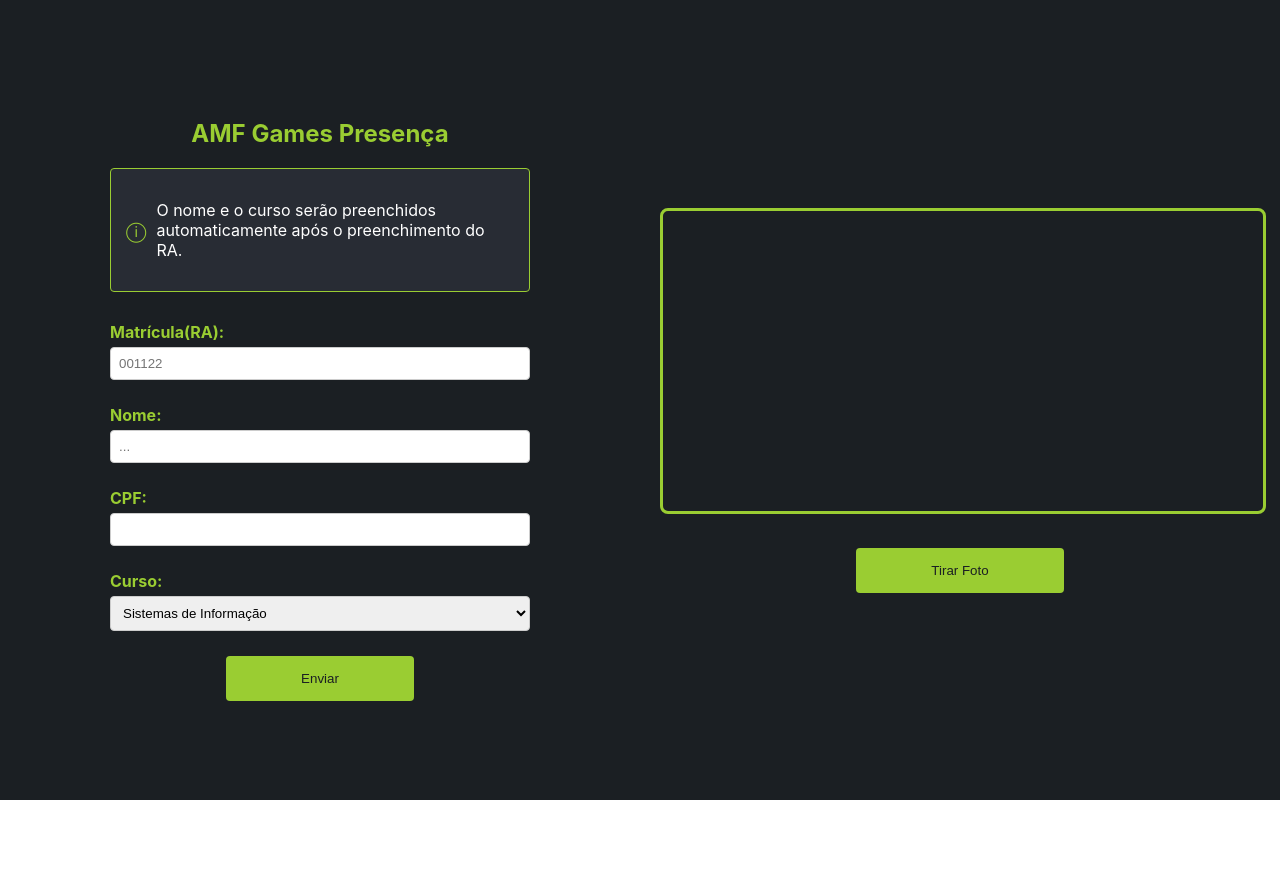
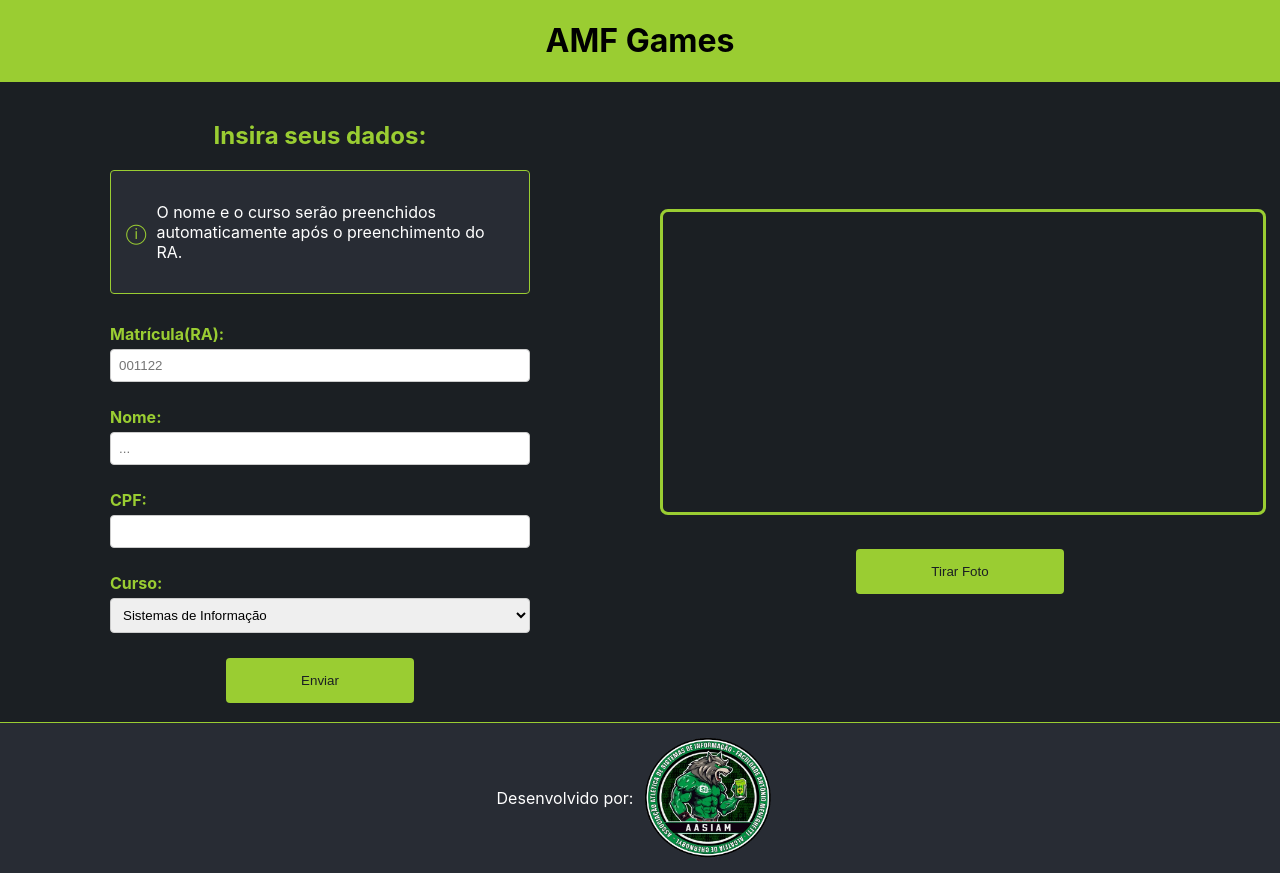
Before and after one commit to VitorSchumacher/reconhecimento-facial, a React (Create React App) app: page / in a window 1280 px wide. Before the commit the page ends 800 px from the top, so only its background shows below. Built offline with nearby package versions, Linux system fonts and the light colour scheme; no server answers.

Commit message:
finalizado a parte de leitura

```diff
--- /dev/null
+++ b/src/components/Footer/index.js
@@ -0,0 +1,26 @@
+import styled from "styled-components"
+
+const Main = styled.div`
+    display: flex;
+    align-items: center;
+    justify-content: center;
+    flex-direction: row;
+    background-color: #282c34;
+    border-top: 1px solid #9acd32;
+    p{
+        color: #fff;
+    }
+    img{
+        width: 150px;
+    }
+`
+const Footer = () => {
+    return(
+        <Main>
+            <p>Desenvolvido por:</p>
+            <img src="images/logosi.png" alt="Logo de sistemas da informação"/>
+        </Main>
+    )
+}
+
+export default Footer
--- /dev/null
+++ b/src/components/Header/index.js
@@ -0,0 +1,19 @@
+import styled from "styled-components"
+
+const Main = styled.div`
+    display: flex;
+    align-items: center;
+    justify-content: center;
+    flex-direction: row;
+    background-color: #9acd32;
+`
+
+const Header = () => {
+    return(
+        <Main>
+            <h1>AMF Games</h1>
+        </Main>
+    )
+}
+
+export default Header
--- a/src/components/Modal/index.js
+++ b/src/components/Modal/index.js
@@ -23,6 +23,7 @@
   justify-content: center;
   width: 30%;
   flex-direction: column;
+  text-align: center;
 `;
 
 const Button = styled.button`
@@ -39,11 +40,12 @@
   }
 `;
 
-export const ErrorModal = ({ onClose }) => (
+export const ErrorModal = ({ onClose, errorMsg }) => (
   <Modal>
     <ModalContent>
       <h2>Erro</h2>
-      <p>Ocorreu um erro ao enviar os dados.</p>
+      <p>Ocorreu um erro ao enviar os dados:</p>
+      <p>{errorMsg}</p>
       <Button onClick={onClose}>Fechar</Button>
     </ModalContent>
   </Modal>
--- a/src/pages/reconhecimento/index.js
+++ b/src/pages/reconhecimento/index.js
@@ -3,12 +3,14 @@
 import InputMask from "react-input-mask";
 import { ErrorModal, SuccessModal } from "../../components/Modal";
 import alunosData from "../../data/alunos.json";
+import Header from "../../components/Header";
+import Footer from "../../components/Footer";
 
 const Container = styled.div`
   display: flex;
   flex-direction: row;
   align-items: stretch;
-  height: 100vh;
+  height: 80vh;
   background-color: #282c34;
   color: white;
   overflow: hidden;
@@ -110,6 +112,7 @@
 const CapturedImage = styled.img`
   max-width: 100%;
   height: auto;
+  transform: scaleX(-1);
   border-radius: 8px;
 `;
 
@@ -181,6 +184,7 @@
   const canvasRef = useRef();
   const [imageSrc, setImageSrc] = useState("");
   const [isSubmitting, setIsSubmitting] = useState(false);
+  const [modalMessage,setModalMessage] = useState("")
   const [formData, setFormData] = useState({
     nome: "",
     cpf: "",
@@ -188,6 +192,7 @@
     curso: "Sistemas de Informação",
   });
   const [errors, setErrors] = useState({});
+  console.log(errors)
   const [usingFrontCamera, setUsingFrontCamera] = useState(true);
   const [capturedImage, setCapturedImage] = useState(null);
   const [isModalOpen, setIsModalOpen] = useState(false);
@@ -301,7 +306,8 @@
 
       if (!response.ok) {
         // Se a resposta não for bem-sucedida, trate o erro aqui
-        throw new Error('Erro ao enviar os dados. Código de status: ' + response.status);
+        console.log(response)
+        throw new Error('Erro ao enviar os dados. Matricula ou rosto já cadastrados. Código de status: ' + response.status);
       }
 
       setIsSubmitting(false);
@@ -312,6 +318,7 @@
       setIsSubmitting(false);
       setIsModalOpen(true);
       setModalType("error");
+      setModalMessage(error?.message)
     }
   };
 
@@ -357,10 +364,12 @@
     startVideo(usingFrontCamera);
   }
   return (
+    <>
+      <Header/>
     <Container>
       <FormContainer>
         <Form>
-        <Title>AMF Games Presença</Title>
+        <Title>Insira seus dados:</Title>
         <AlertBox>
           <InfoIcon>&#9432;</InfoIcon>
           <MessageText>
@@ -388,6 +397,7 @@
             id="nome"
             name="nome"
             value={formData.nome}
+            onChange={handleChange}
             required
             placeholder="..."
           />
@@ -461,12 +471,14 @@
         )}
       </VideoContainer>
         {isModalOpen && modalType === "error" && (
-        <ErrorModal onClose={() => setIsModalOpen(false)} />
+        <ErrorModal onClose={() => setIsModalOpen(false)} errorMsg={modalMessage}/>
         )}
         {isModalOpen && modalType === "success" && (
           <SuccessModal onClose={() => setIsModalOpen(false)} clearForm={clearForm}/>
         )}
     </Container>
+    <Footer/>
+    </>
   );
 };
 
```
Also changed, not shown: public/images/logosi.png (added).
